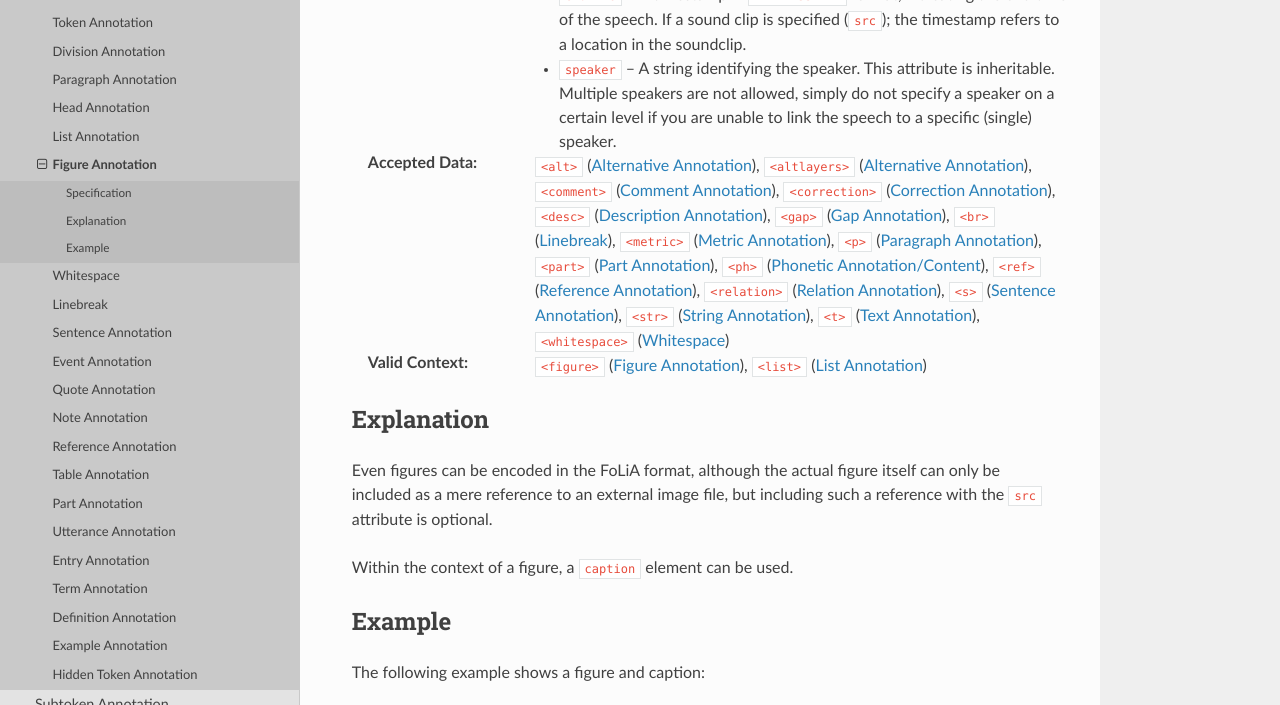
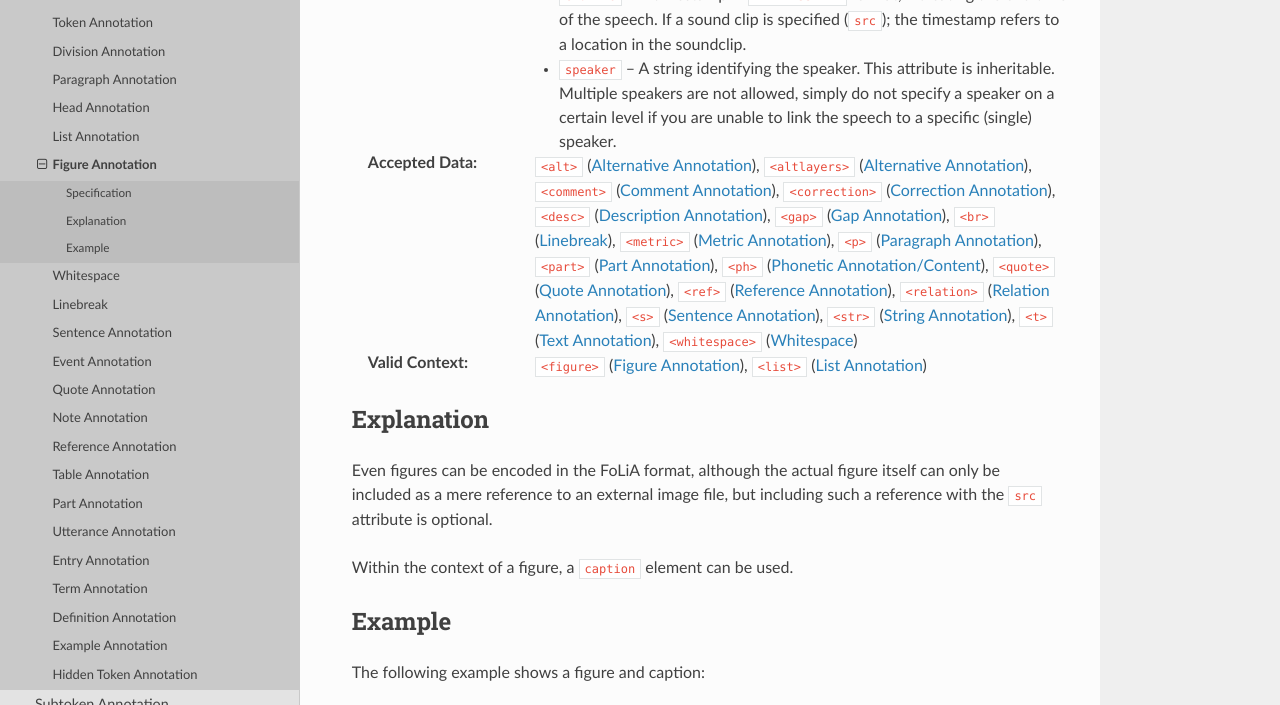
Before and after one commit to proycon/folia, a Sphinx documentation site: the page built from docs/source/figure_annotation.rst, in a window 1280 px wide and 900 px high, scrolled down 3142 px, cut to the strip 0-705 px from the top of the window. Built offline with Sphinx 7.4.7 and the Read the Docs theme 2.0.0, drawn with Linux system fonts in a browser that asks for light colours.

Commit message:
regenerated

```diff
--- a/docs/source/figure_annotation.rst
+++ b/docs/source/figure_annotation.rst
@@ -61,7 +61,7 @@
                       * ``begintime`` -- A timestamp in ``HH:MM:SS.MMM`` format, indicating the begin time of the speech. If a sound clip is specified (``src``); the timestamp refers to a location in the soundclip.
                       * ``endtime`` -- A timestamp in ``HH:MM:SS.MMM`` format, indicating the end time of the speech. If a sound clip is specified (``src``); the timestamp refers to a location in the soundclip.
                       * ``speaker`` -- A string identifying the speaker. This attribute is inheritable. Multiple speakers are not allowed, simply do not specify a speaker on a certain level if you are unable to link the speech to a specific (single) speaker.
-:Accepted Data: ``<alt>`` (:ref:`alternative_annotation`), ``<altlayers>`` (:ref:`alternative_annotation`), ``<comment>`` (:ref:`comment_annotation`), ``<correction>`` (:ref:`correction_annotation`), ``<desc>`` (:ref:`description_annotation`), ``<gap>`` (:ref:`gap_annotation`), ``<br>`` (:ref:`linebreak_annotation`), ``<metric>`` (:ref:`metric_annotation`), ``<p>`` (:ref:`paragraph_annotation`), ``<part>`` (:ref:`part_annotation`), ``<ph>`` (:ref:`phon_annotation`), ``<ref>`` (:ref:`reference_annotation`), ``<relation>`` (:ref:`relation_annotation`), ``<s>`` (:ref:`sentence_annotation`), ``<str>`` (:ref:`string_annotation`), ``<t>`` (:ref:`text_annotation`), ``<whitespace>`` (:ref:`whitespace_annotation`)
+:Accepted Data: ``<alt>`` (:ref:`alternative_annotation`), ``<altlayers>`` (:ref:`alternative_annotation`), ``<comment>`` (:ref:`comment_annotation`), ``<correction>`` (:ref:`correction_annotation`), ``<desc>`` (:ref:`description_annotation`), ``<gap>`` (:ref:`gap_annotation`), ``<br>`` (:ref:`linebreak_annotation`), ``<metric>`` (:ref:`metric_annotation`), ``<p>`` (:ref:`paragraph_annotation`), ``<part>`` (:ref:`part_annotation`), ``<ph>`` (:ref:`phon_annotation`), ``<quote>`` (:ref:`quote_annotation`), ``<ref>`` (:ref:`reference_annotation`), ``<relation>`` (:ref:`relation_annotation`), ``<s>`` (:ref:`sentence_annotation`), ``<str>`` (:ref:`string_annotation`), ``<t>`` (:ref:`text_annotation`), ``<whitespace>`` (:ref:`whitespace_annotation`)
 :Valid Context: ``<figure>`` (:ref:`figure_annotation`), ``<list>`` (:ref:`list_annotation`)
 
 Explanation
--- a/docs/source/list_annotation.rst
+++ b/docs/source/list_annotation.rst
@@ -59,7 +59,7 @@
                       * ``begintime`` -- A timestamp in ``HH:MM:SS.MMM`` format, indicating the begin time of the speech. If a sound clip is specified (``src``); the timestamp refers to a location in the soundclip.
                       * ``endtime`` -- A timestamp in ``HH:MM:SS.MMM`` format, indicating the end time of the speech. If a sound clip is specified (``src``); the timestamp refers to a location in the soundclip.
                       * ``speaker`` -- A string identifying the speaker. This attribute is inheritable. Multiple speakers are not allowed, simply do not specify a speaker on a certain level if you are unable to link the speech to a specific (single) speaker.
-:Accepted Data: ``<alt>`` (:ref:`alternative_annotation`), ``<altlayers>`` (:ref:`alternative_annotation`), ``<comment>`` (:ref:`comment_annotation`), ``<correction>`` (:ref:`correction_annotation`), ``<desc>`` (:ref:`description_annotation`), ``<event>`` (:ref:`event_annotation`), ``<gap>`` (:ref:`gap_annotation`), ``<hiddenw>`` (:ref:`hiddentoken_annotation`), ``<br>`` (:ref:`linebreak_annotation`), ``<list>`` (:ref:`list_annotation`), ``<metric>`` (:ref:`metric_annotation`), ``<note>`` (:ref:`note_annotation`), ``<p>`` (:ref:`paragraph_annotation`), ``<part>`` (:ref:`part_annotation`), ``<ph>`` (:ref:`phon_annotation`), ``<ref>`` (:ref:`reference_annotation`), ``<relation>`` (:ref:`relation_annotation`), ``<s>`` (:ref:`sentence_annotation`), ``<str>`` (:ref:`string_annotation`), ``<t>`` (:ref:`text_annotation`), ``<whitespace>`` (:ref:`whitespace_annotation`), ``<w>`` (:ref:`token_annotation`)
+:Accepted Data: ``<alt>`` (:ref:`alternative_annotation`), ``<altlayers>`` (:ref:`alternative_annotation`), ``<comment>`` (:ref:`comment_annotation`), ``<correction>`` (:ref:`correction_annotation`), ``<desc>`` (:ref:`description_annotation`), ``<event>`` (:ref:`event_annotation`), ``<gap>`` (:ref:`gap_annotation`), ``<hiddenw>`` (:ref:`hiddentoken_annotation`), ``<br>`` (:ref:`linebreak_annotation`), ``<list>`` (:ref:`list_annotation`), ``<metric>`` (:ref:`metric_annotation`), ``<note>`` (:ref:`note_annotation`), ``<p>`` (:ref:`paragraph_annotation`), ``<part>`` (:ref:`part_annotation`), ``<ph>`` (:ref:`phon_annotation`), ``<quote>`` (:ref:`quote_annotation`), ``<ref>`` (:ref:`reference_annotation`), ``<relation>`` (:ref:`relation_annotation`), ``<s>`` (:ref:`sentence_annotation`), ``<str>`` (:ref:`string_annotation`), ``<t>`` (:ref:`text_annotation`), ``<whitespace>`` (:ref:`whitespace_annotation`), ``<w>`` (:ref:`token_annotation`)
 :Valid Context: ``<list>`` (:ref:`list_annotation`)
 
 Explanation
--- a/docs/source/table_annotation.rst
+++ b/docs/source/table_annotation.rst
@@ -96,7 +96,7 @@
                       * ``begintime`` -- A timestamp in ``HH:MM:SS.MMM`` format, indicating the begin time of the speech. If a sound clip is specified (``src``); the timestamp refers to a location in the soundclip.
                       * ``endtime`` -- A timestamp in ``HH:MM:SS.MMM`` format, indicating the end time of the speech. If a sound clip is specified (``src``); the timestamp refers to a location in the soundclip.
                       * ``speaker`` -- A string identifying the speaker. This attribute is inheritable. Multiple speakers are not allowed, simply do not specify a speaker on a certain level if you are unable to link the speech to a specific (single) speaker.
-:Accepted Data: ``<alt>`` (:ref:`alternative_annotation`), ``<altlayers>`` (:ref:`alternative_annotation`), ``<comment>`` (:ref:`comment_annotation`), ``<correction>`` (:ref:`correction_annotation`), ``<desc>`` (:ref:`description_annotation`), ``<entry>`` (:ref:`entry_annotation`), ``<event>`` (:ref:`event_annotation`), ``<ex>`` (:ref:`example_annotation`), ``<figure>`` (:ref:`figure_annotation`), ``<gap>`` (:ref:`gap_annotation`), ``<head>`` (:ref:`head_annotation`), ``<hiddenw>`` (:ref:`hiddentoken_annotation`), ``<br>`` (:ref:`linebreak_annotation`), ``<list>`` (:ref:`list_annotation`), ``<metric>`` (:ref:`metric_annotation`), ``<note>`` (:ref:`note_annotation`), ``<p>`` (:ref:`paragraph_annotation`), ``<part>`` (:ref:`part_annotation`), ``<ref>`` (:ref:`reference_annotation`), ``<relation>`` (:ref:`relation_annotation`), ``<s>`` (:ref:`sentence_annotation`), ``<str>`` (:ref:`string_annotation`), ``<t>`` (:ref:`text_annotation`), ``<whitespace>`` (:ref:`whitespace_annotation`), ``<w>`` (:ref:`token_annotation`)
+:Accepted Data: ``<alt>`` (:ref:`alternative_annotation`), ``<altlayers>`` (:ref:`alternative_annotation`), ``<comment>`` (:ref:`comment_annotation`), ``<correction>`` (:ref:`correction_annotation`), ``<desc>`` (:ref:`description_annotation`), ``<entry>`` (:ref:`entry_annotation`), ``<event>`` (:ref:`event_annotation`), ``<ex>`` (:ref:`example_annotation`), ``<figure>`` (:ref:`figure_annotation`), ``<gap>`` (:ref:`gap_annotation`), ``<head>`` (:ref:`head_annotation`), ``<hiddenw>`` (:ref:`hiddentoken_annotation`), ``<br>`` (:ref:`linebreak_annotation`), ``<list>`` (:ref:`list_annotation`), ``<metric>`` (:ref:`metric_annotation`), ``<note>`` (:ref:`note_annotation`), ``<p>`` (:ref:`paragraph_annotation`), ``<part>`` (:ref:`part_annotation`), ``<quote>`` (:ref:`quote_annotation`), ``<ref>`` (:ref:`reference_annotation`), ``<relation>`` (:ref:`relation_annotation`), ``<s>`` (:ref:`sentence_annotation`), ``<str>`` (:ref:`string_annotation`), ``<t>`` (:ref:`text_annotation`), ``<whitespace>`` (:ref:`whitespace_annotation`), ``<w>`` (:ref:`token_annotation`)
 :Valid Context:
 
 Explanation
```
